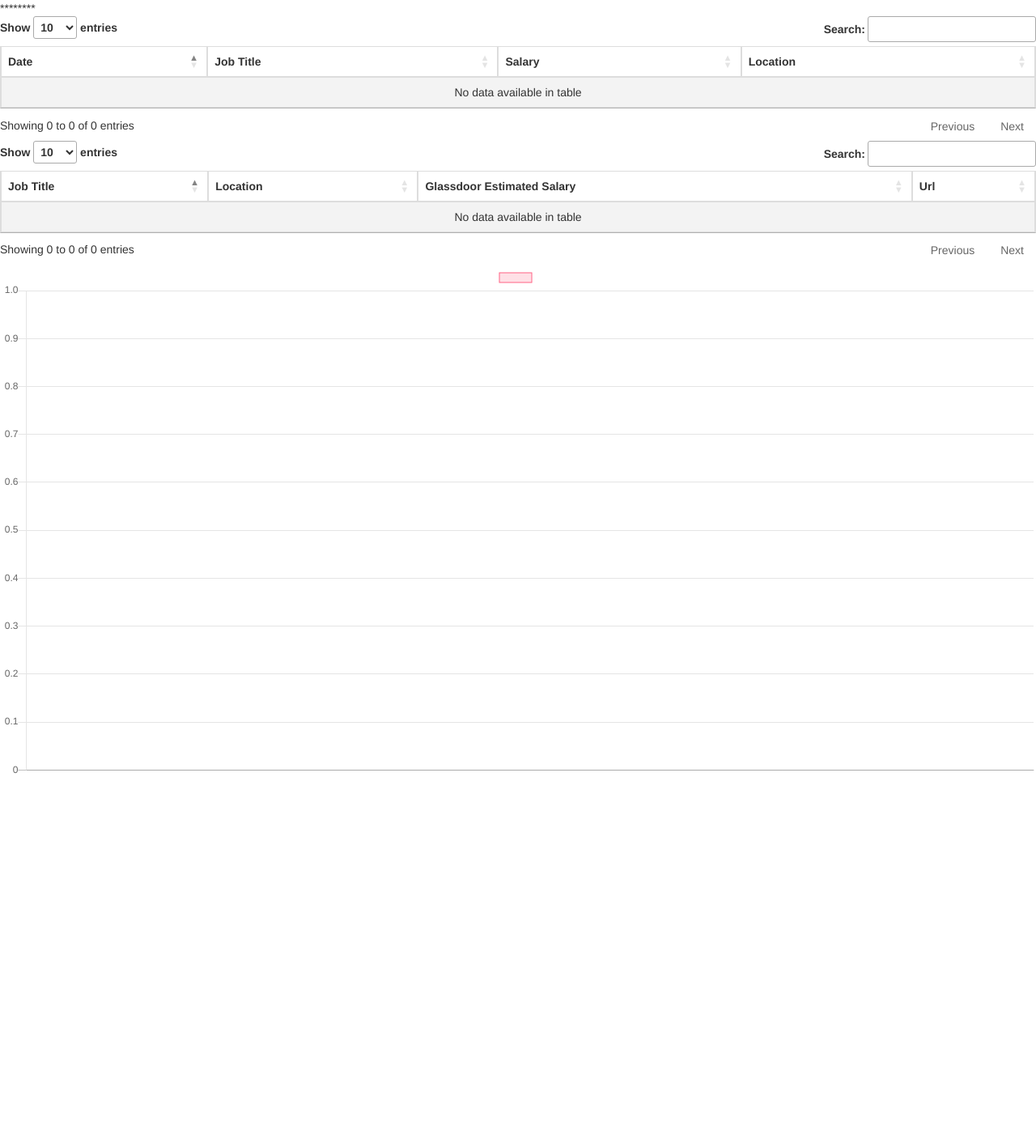
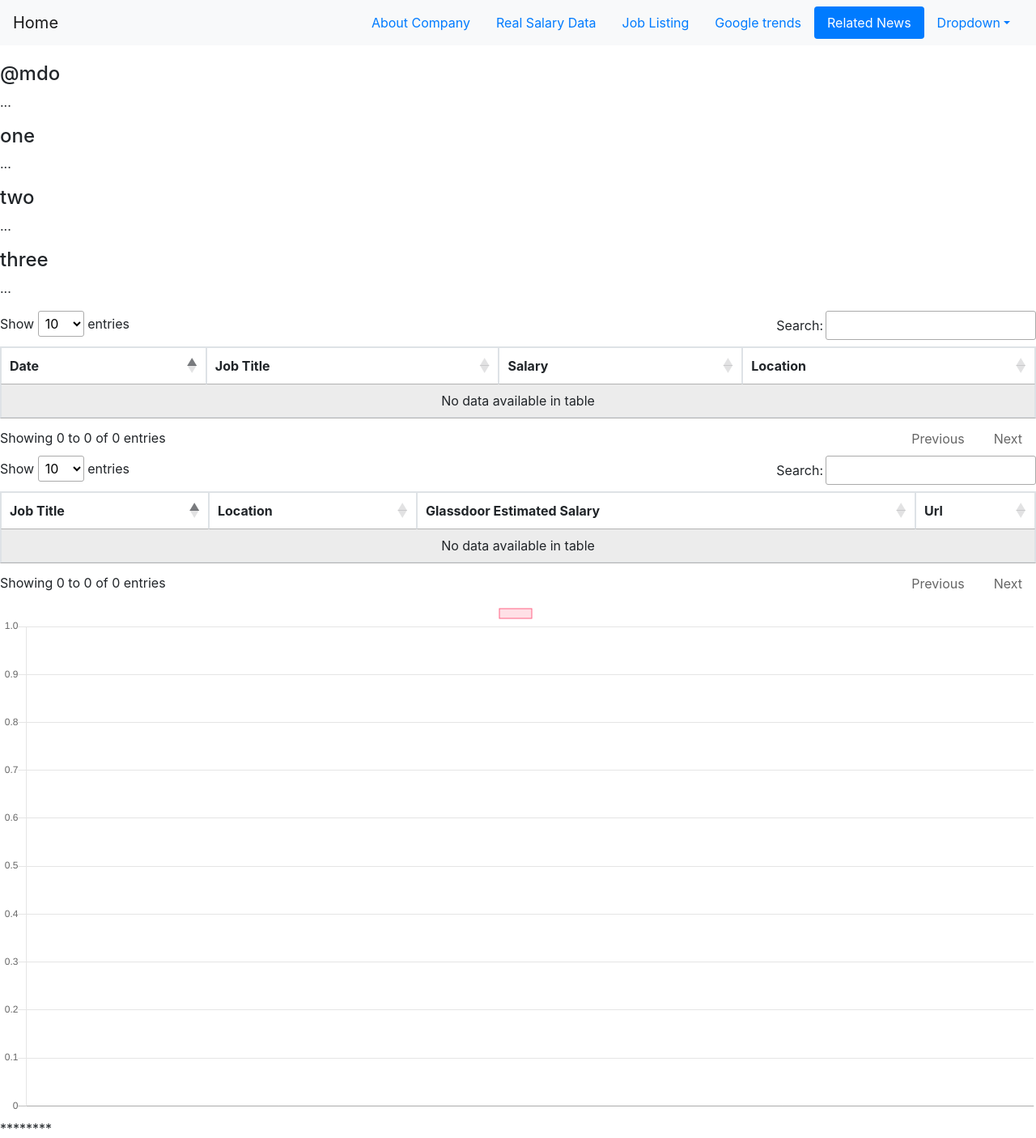
Before and after one commit to parksunah/HB-Project-Grow-together, a Flask app: template templates/form.html in a window 1280 px wide. Shown: the whole page at 81% size. Before the commit the page ends 955 px from the top, so only its background shows below. Run offline with Flask 2, Linux system fonts and the light colour scheme; the template is opened without the code that fills it, so the values that code supplies are empty; some libraries are stand-ins or nearby versions.

Commit message:
Created nav bar

```diff
--- a/server.py
+++ b/server.py
@@ -81,7 +81,6 @@ def create_result_view():
         salary_query = company.salaries
 
         return render_template( "form.html",
-                                test_list=[(salary.job_title, salary.location) for salary in salary_query],
                                 salary_query=salary_query,
                                 company_name=company_name,
                                 job_listings=job_listings,
@@ -171,11 +170,14 @@ def get_company_infos(company_name):
 
     elif 'webPages' in search_results:
 
+        # If API's search result has no Wikipedia sector,
+        # it will return the first webpage's description.
         company_desc = search_results['webPages']['value'][0]['snippet']
 
         return (company_desc, None)
 
     else:
+        # If API can't find any information.
         return (None, None)
 
 
--- a/templates/base.html
+++ b/templates/base.html
@@ -16,12 +16,11 @@
   <!-- Chart js -->
   <script src="https://cdnjs.cloudflare.com/ajax/libs/Chart.js/2.2.1/Chart.js"></script>
 
-  <!-- Bootstrap : Latest compiled and minified CSS -->
-  <link rel="stylesheet" href="https://maxcdn.bootstrapcdn.com/bootstrap/3.3.7/css/bootstrap.min.css" integrity="sha384-BVYiiSIFeK1dGmJRAkycuHAHRg32OmUcww7on3RYdg4Va+PmSTsz/K68vbdEjh4u" crossorigin="anonymous">
-
-  <!-- Bootstrap : Optional theme -->
-  <link rel="stylesheet" href="https://maxcdn.bootstrapcdn.com/bootstrap/3.3.7/css/bootstrap-theme.min.css" integrity="sha384-rHyoN1iRsVXV4nD0JutlnGaslCJuC7uwjduW9SVrLvRYooPp2bWYgmgJQIXwl/Sp" crossorigin="anonymous">
-
+  <!-- Bootstrap -->
+  <link rel="stylesheet" href="https://stackpath.bootstrapcdn.com/bootstrap/4.1.3/css/bootstrap.min.css" integrity="sha384-MCw98/SFnGE8fJT3GXwEOngsV7Zt27NXFoaoApmYm81iuXoPkFOJwJ8ERdknLPMO" crossorigin="anonymous">
+  <!-- <script src="https://code.jquery.com/jquery-3.3.1.slim.min.js" integrity="sha384-q8i/X+965DzO0rT7abK41JStQIAqVgRVzpbzo5smXKp4YfRvH+8abtTE1Pi6jizo" crossorigin="anonymous"></script> -->
+  <script src="https://cdnjs.cloudflare.com/ajax/libs/popper.js/1.14.3/umd/popper.min.js" integrity="sha384-ZMP7rVo3mIykV+2+9J3UJ46jBk0WLaUAdn689aCwoqbBJiSnjAK/l8WvCWPIPm49" crossorigin="anonymous"></script>
+  <script src="https://stackpath.bootstrapcdn.com/bootstrap/4.1.3/js/bootstrap.min.js" integrity="sha384-ChfqqxuZUCnJSK3+MXmPNIyE6ZbWh2IMqE241rYiqJxyMiZ6OW/JmZQ5stwEULTy" crossorigin="anonymous"></script>
 
 </head>
 
--- a/templates/form.html
+++ b/templates/form.html
@@ -3,6 +3,58 @@
 {% block title %} Search {% endblock %}
 
 {% block content %}
+
+
+<!-- Nav bar with scrollable area -->
+ <style>
+  body {
+      position: relative;
+  }
+  </style>
+</head>
+<body data-spy="scroll" data-target="#navbar-example2" data-offset="50">
+
+<nav id="navbar-example2" class="navbar navbar-light bg-light fixed-top">
+  <a class="navbar-brand" href="#">Home</a>
+  <ul class="nav nav-pills">
+    <li class="nav-item">
+      <a class="nav-link" href="#logo">About Company</a>
+    </li>
+    <li class="nav-item">
+      <a class="nav-link" href="#salary">Real Salary Data</a>
+    </li>
+    <li class="nav-item">
+      <a class="nav-link" href="#job-listing">Job Listing</a>
+    </li>
+    <li class="nav-item">
+      <a class="nav-link" href="#chart">Google trends</a>
+    </li>
+    <li class="nav-item">
+      <a class="nav-link" href="#news-article">Related News</a>
+    </li>
+    <li class="nav-item dropdown">
+      <a class="nav-link dropdown-toggle" data-toggle="dropdown" href="#" role="button" aria-haspopup="true" aria-expanded="false">Dropdown</a>
+      <div class="dropdown-menu">
+        <a class="dropdown-item" href="#one">one</a>
+        <a class="dropdown-item" href="#two">two</a>
+        <div role="separator" class="dropdown-divider"></div>
+        <a class="dropdown-item" href="#three">three</a>
+      </div>
+    </li>
+  </ul>
+</nav>
+<div data-spy="scroll" data-target="#navbar-example2" data-offset="0">
+  <h4 id="fat">@fat</h4>
+  <p>...</p>
+  <h4 id="mdo">@mdo</h4>
+  <p>...</p>
+  <h4 id="one">one</h4>
+  <p>...</p>
+  <h4 id="two">two</h4>
+  <p>...</p>
+  <h4 id="three">three</h4>
+  <p>...</p>
+</div>
 
 <!-- Logo and Definition /////////////////////////////////////////////////// -->
 
@@ -16,7 +68,7 @@
     {{ company_infos[0] }}
 </div>
 {% endif %}
-<div id="news-article"> ********</div>
+
 
 <!-- rating, ranking /////////////////////////////////////////////////////// -->
 
@@ -30,6 +82,7 @@
 
 <!-- Salary table ////////////////////////////////////////////////////////// -->
 
+<div id="salary">
 <table id ="salary-table" class="display table table-striped table-bordered" data-company-name="{{ company_name }}">
     <thead>
         <tr>
@@ -50,6 +103,7 @@
         {% endfor %}
     </tbody>
 </table>
+</div>
 
 <!-- Using DataTable for each table //////////////////////////////////////// -->
 
@@ -62,7 +116,7 @@ $(document).ready(function() {
 
 <!-- Glassdoor job listing table /////////////////////////////////////////// -->
 
-
+<div id="job-listing">
 <table class="display table table-striped table-bordered">
 <thead>
     <tr>
@@ -83,9 +137,11 @@ $(document).ready(function() {
     {% endfor %}
 </tbody>
 </table>
+</div>
 
 <!-- Google trends interest chart ////////////////////////////////////////// -->
 
+<div id="chart">
 <canvas data-chart='{{ interest_chart|tojson }}' id="myChart"></canvas>
 <script>
 const ctx = document.getElementById("myChart").getContext('2d');
@@ -124,8 +180,10 @@ const myChart = new Chart.Line(ctx, {
 });
 
 </script>
+</div>
 
 <!-- News generator by click event ///////////////////////////////////////// -->
+
 
 <script type="text/javascript">
 
@@ -168,5 +226,7 @@ document.getElementById("myChart").onclick = function(evt){
 </script>
 
 
+<div id="news-article"> ********</div>
+
 
 {% endblock %}
```
